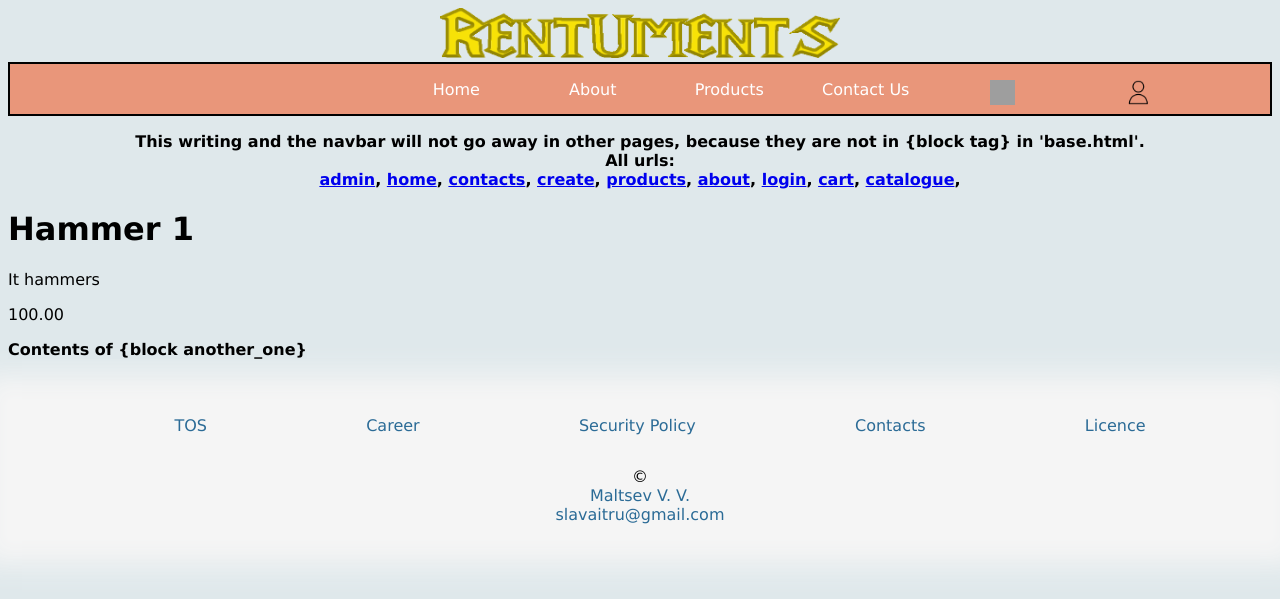
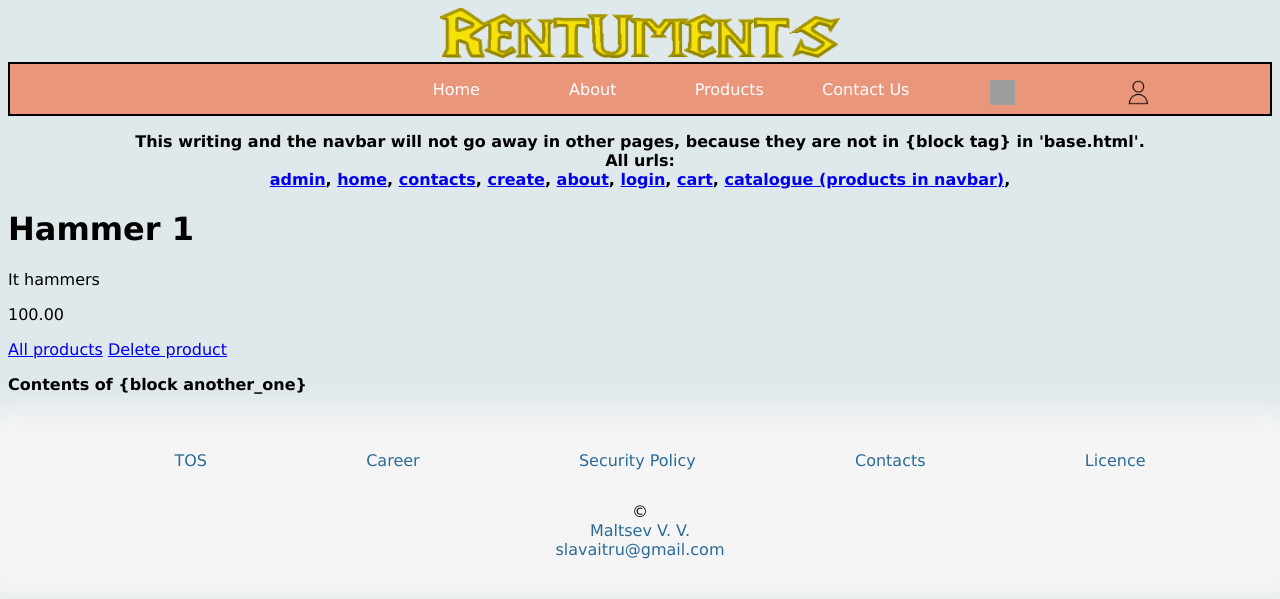
Before and after one commit to SXHRYU/RentUments_website, a Django app: page /products/ in a window 1280 px wide. Shown: the top 599 px of the page. Run offline with Django 4.2, Linux system fonts and the light colour scheme; data comes from the database, SQL or seed files in the repository; grey boxes are pictures that could not be loaded.

Commit message:
added links to 'all products' and 'delete product', added 'go to all products' in catalogue (that is in navbar), removed redundant products menu from base.html

```diff
--- a/products/templates/products/product_detail.html
+++ b/products/templates/products/product_detail.html
@@ -4,4 +4,7 @@
     <h1>{{ object.title }}</h1>
     <p>{{ object.description }}</p>
     <p>{{ object.price }}</p>
+
+    <a href="../all/">All products</a>
+    <a href="delete/">Delete product</a>
 {% endblock cnt %}
--- a/templates/base.html
+++ b/templates/base.html
@@ -29,11 +29,10 @@
         <a href="http://127.0.0.1:8000/home/">home</a>,
         <a href="http://127.0.0.1:8000/contacts/">contacts</a>,
         <a href="http://127.0.0.1:8000/create/">create</a>,
-        <a href="http://127.0.0.1:8000/products/">products</a>,
         <a href="http://127.0.0.1:8000/about/">about</a>,
         <a href="http://127.0.0.1:8000/login/">login</a>,
         <a href="http://127.0.0.1:8000/cart/">cart</a>,
-        <a href="http://127.0.0.1:8000/catalogue/">catalogue</a>,
+        <a href="http://127.0.0.1:8000/catalogue/">catalogue (products in navbar)</a>,
         </b>
     </p>
     {% block cnt %}
--- a/templates/catalogue.html
+++ b/templates/catalogue.html
@@ -8,6 +8,7 @@
     <li><a href="#">Расходные материалы к электроинструментам</a></li>
     <li><a href="#">Строительная техника</a></li>
 </ul>
+    <p style="text-align: center; font-size: 25px;"><a href="http://127.0.0.1:8000/products/all/">Go to all products</a></p>
 
 {% endblock cnt %}
 
```
